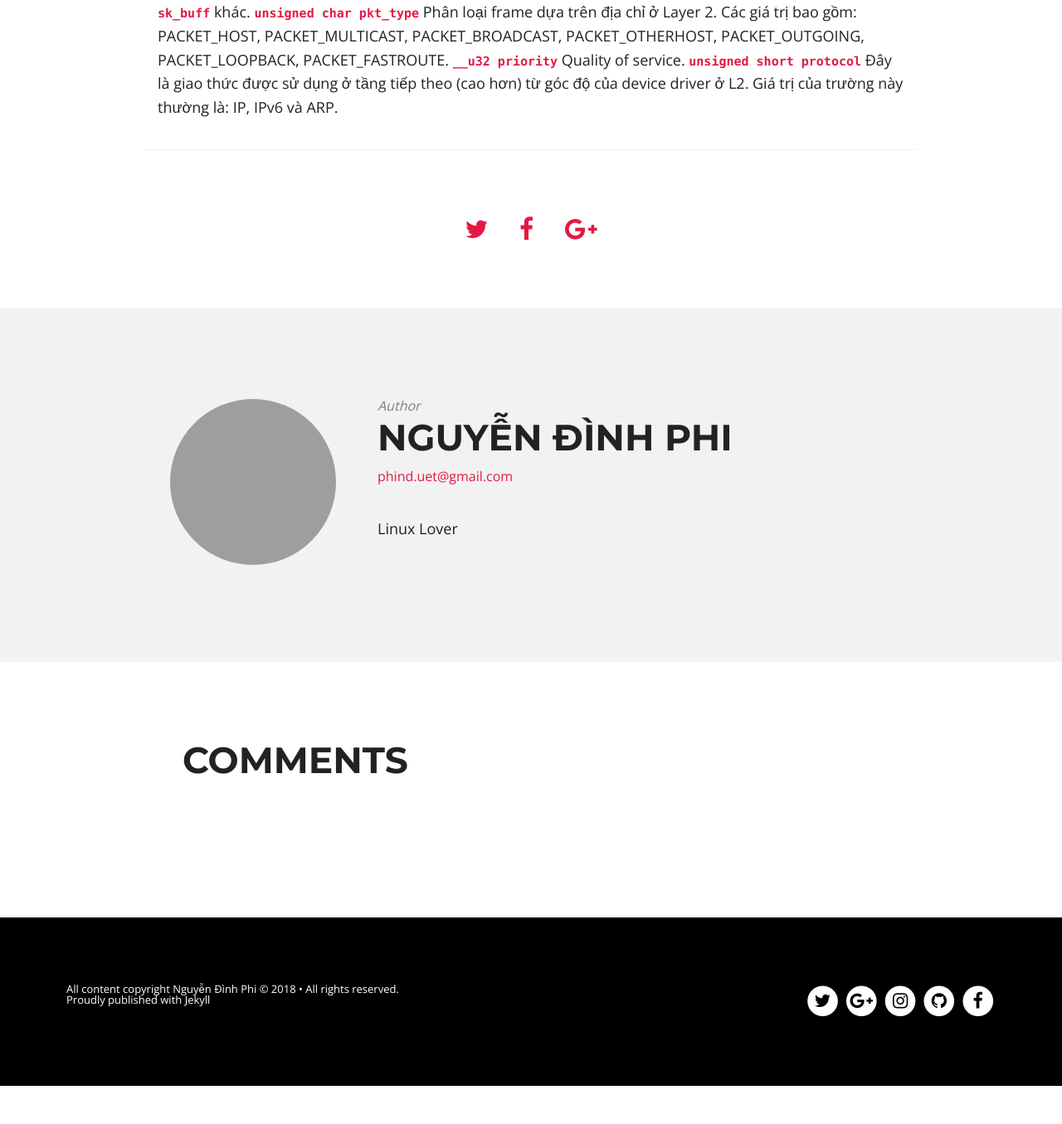
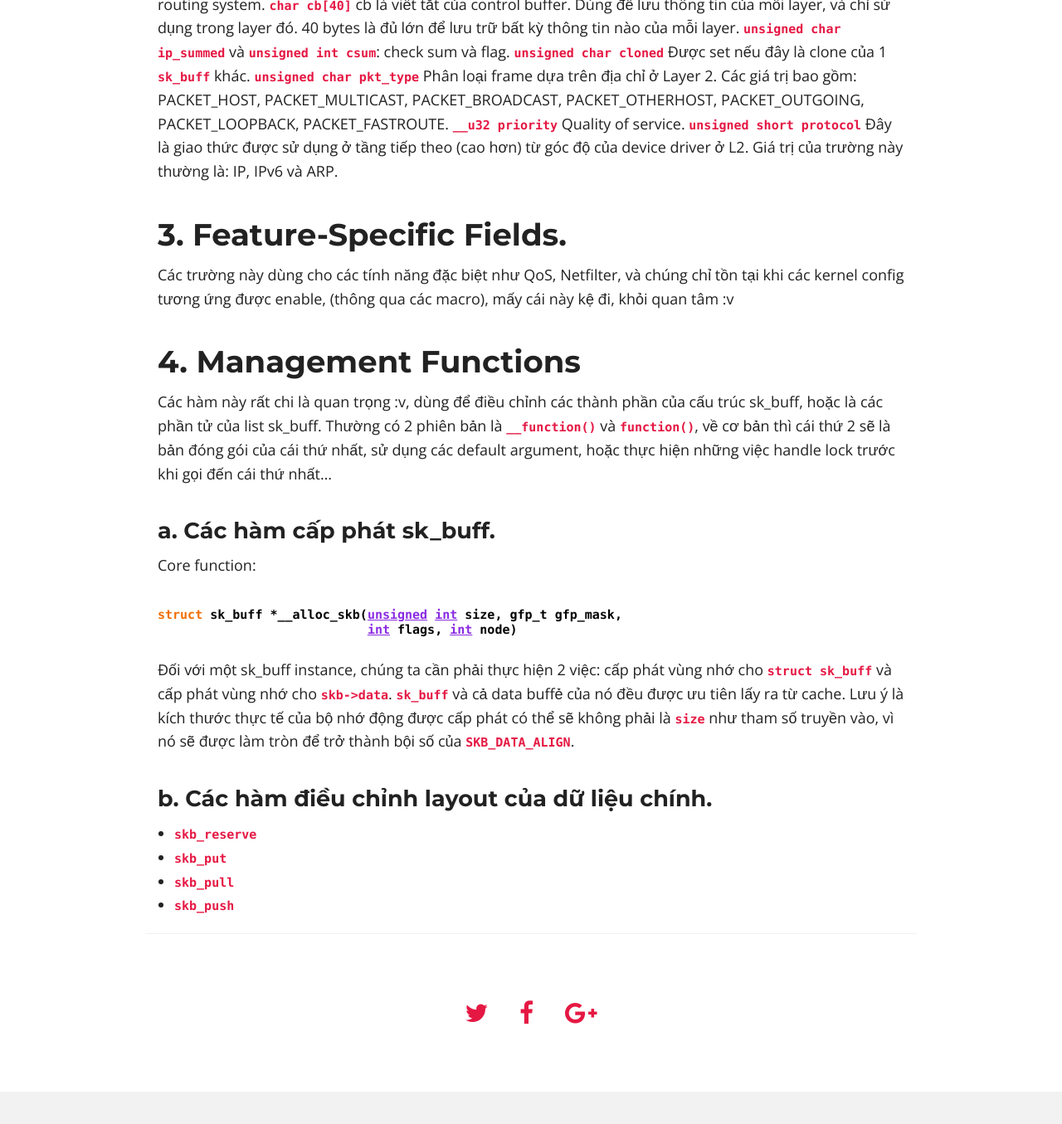
Before and after one commit to ita93/ita93.github.io, a Jekyll site: the page built from _posts/2018-11-11-Struct sk_buff và net_device.md, in a window 1280 px wide and 1400 px high, scrolled down 3269 px. Shown: the top 1355 px of the window at 83% size. Built offline with Jekyll 4.4.1, drawn with Linux system fonts in a browser that asks for light colours; nearby versions of some CDN libraries; comment, search, counter and statistics services are not loaded; before the commit the page ends 4578 px from its top, so only the background shows below that; some of the changed text lies outside the part shown.

Commit message:
Rename file

```diff
--- a/_posts/2018-11-11-Struct sk_buff.md
+++ b/_posts/2018-11-11-Struct sk_buff và net_device.md
@@ -69,3 +69,25 @@ Một số lượng lớn các trường của cấu trúc <code>sk_buff</code>
 <code>unsigned char pkt_type</code> Phân loại frame dựa trên địa chỉ ở Layer 2. Các giá trị bao gồm: PACKET_HOST, PACKET_MULTICAST, PACKET_BROADCAST, PACKET_OTHERHOST, PACKET_OUTGOING, PACKET_LOOPBACK, PACKET_FASTROUTE.
 <code>__u32 priority</code> Quality of service.
 <code>unsigned short protocol</code> Đây là giao thức được sử dụng ở tầng tiếp theo (cao hơn) từ góc độ của device driver ở L2. Giá trị của trường này thường là: IP, IPv6 và ARP.
+
+## 3.  Feature-Specific Fields.
+Các trường này dùng cho các tính năng đặc biệt như QoS, Netfilter, và chúng chỉ tồn tại khi các kernel config tương ứng được enable, (thông qua các macro), mấy cái này kệ đi, khỏi quan tâm :v
+
+## 4. Management Functions
+Các hàm này rất chi là quan trọng :v, dùng để điều chỉnh các thành phần của cấu trúc sk_buff, hoặc là các phần tử của list sk_buff. Thường có 2 phiên bản là <code>__function()</code> và <code>function()</code>, về cơ bản thì cái thứ 2 sẽ là bản đóng gói của cái thứ nhất, sử dụng các default argument, hoặc thực hiện những việc handle lock trước khi gọi đến cái thứ nhất...
+
+### a. Các hàm cấp phát sk_buff.
+Core function:
+{% highlight c %}
+struct sk_buff *__alloc_skb(unsigned int size, gfp_t gfp_mask,
+			    int flags, int node)
+{% endhighlight %}
+
+Đối với một sk_buff instance, chúng ta cần phải thực hiện 2 việc: cấp phát vùng nhớ cho <code>struct sk_buff</code> và cấp phát vùng nhớ cho <code>skb->data</code>.
+<code>sk_buff</code> và cả data buffẻ của nó đều được ưu tiên lấy ra từ cache.
+Lưu ý là kích thước thực tế của bộ nhớ động được cấp phát có thể sẽ không phải là <code>size</code> như tham số truyền vào, vì nó sẽ được làm tròn để trở thành bội số của <code>SKB_DATA_ALIGN</code>.
+### b. Các hàm điều chỉnh layout của dữ liệu chính.
+-   <code>skb_reserve</code>
+-   <code>skb_put</code>
+-   <code>skb_pull</code>
+-   <code>skb_push</code>
```
